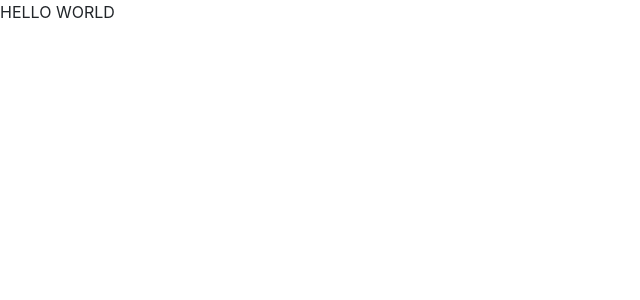
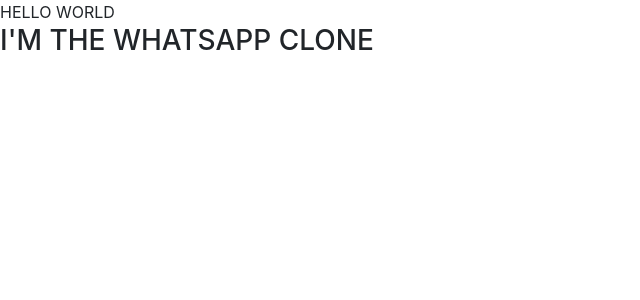
Before and after one commit to AyoTheInspired/inspired-whatsapp, a React (Create React App) app: page / in a window 1280 px wide. Shown: the top 300 px of the page, without its empty margins (0-640 px from the left). Built offline with nearby package versions, Linux system fonts and the light colour scheme.

Commit message:
Change 1

```diff
--- a/src/App.js
+++ b/src/App.js
@@ -2,7 +2,13 @@
 import "bootstrap/dist/css/bootstrap.min.css";
 
 function App() {
-	return <div className="App">HELLO WORLD </div>;
+	return (
+		<div className="App">
+			HELLO WORLD
+			<h3>I'M THE WHATSAPP CLONE</h3>
+			<h3></h3>
+		</div>
+	);
 }
 
 export default App;
```
